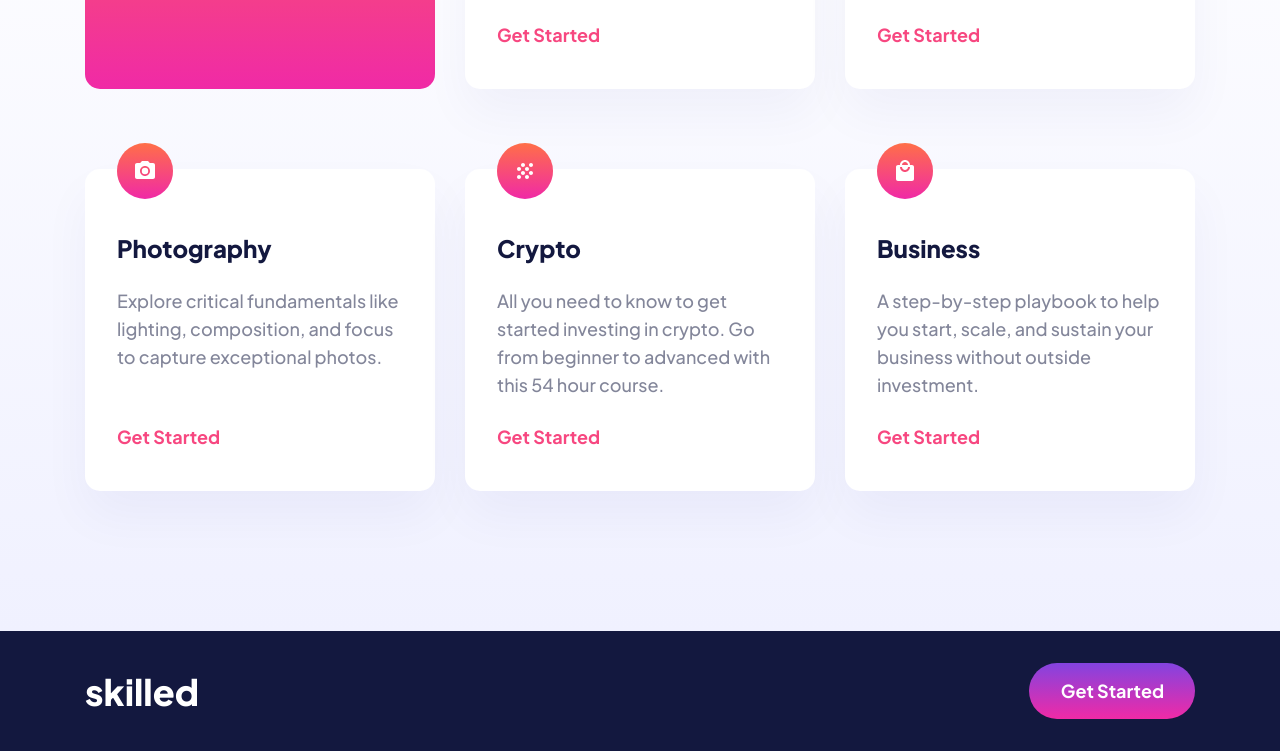
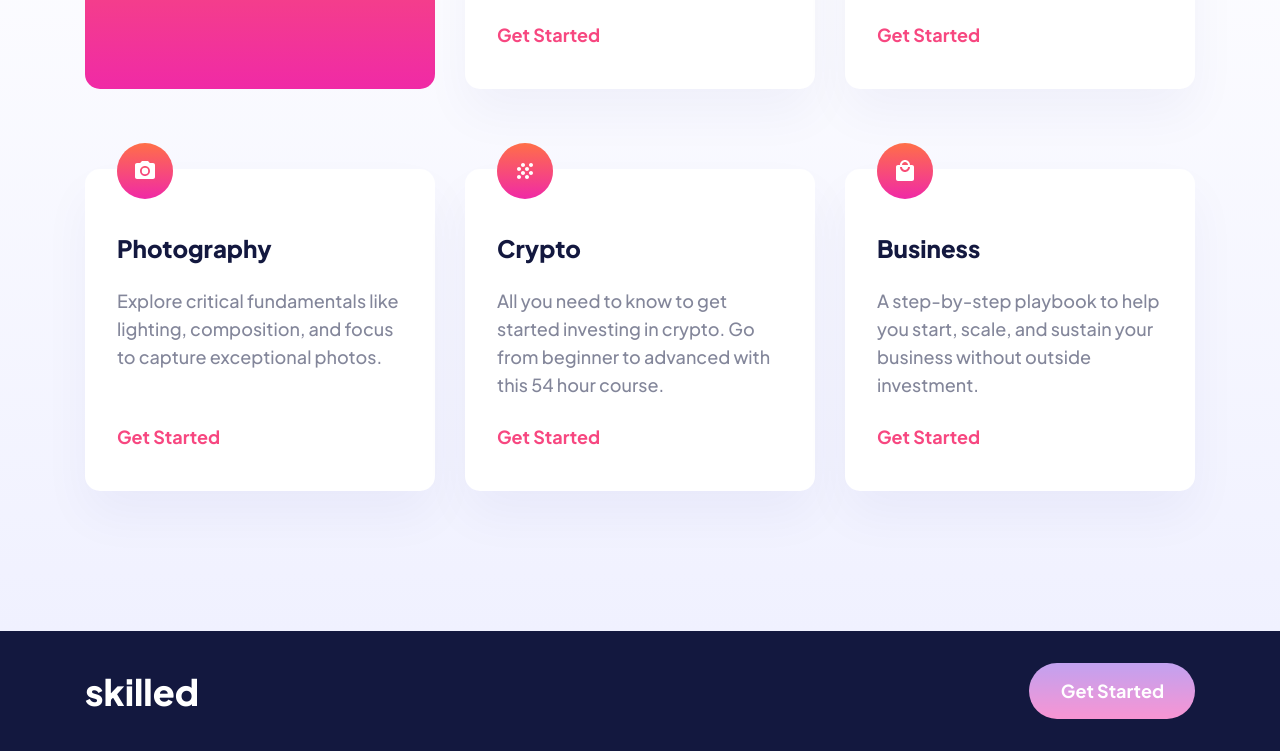
Before and after one commit to adonmez04/skilled-e-learning-landing-page-v2.0, a plain HTML site: page index.html in a window 1280 px wide. In both pictures the pointer is over the link 1111 px from the left and 1785 px from the top of the page. Shown: the part 1094-1845 px from the top of the page. Drawn offline with Linux system fonts and the light colour scheme.

Commit message:
the stable solution v1.5

```diff
--- a/css/large-media-query.css
+++ b/css/large-media-query.css
@@ -193,4 +193,13 @@
     background: linear-gradient(180deg, #4851ff -54.32%, #f02aa6 100%);
     border-radius: 28px;
   }
+  .btn--footer:hover,
+  .btn--footer:active {
+    background: linear-gradient(
+        0deg,
+        rgba(255, 255, 255, 0.5),
+        rgba(255, 255, 255, 0.5)
+      ),
+      linear-gradient(180deg, #4851ff -54.32%, #f02aa6 100%);
+  }
 }
```
